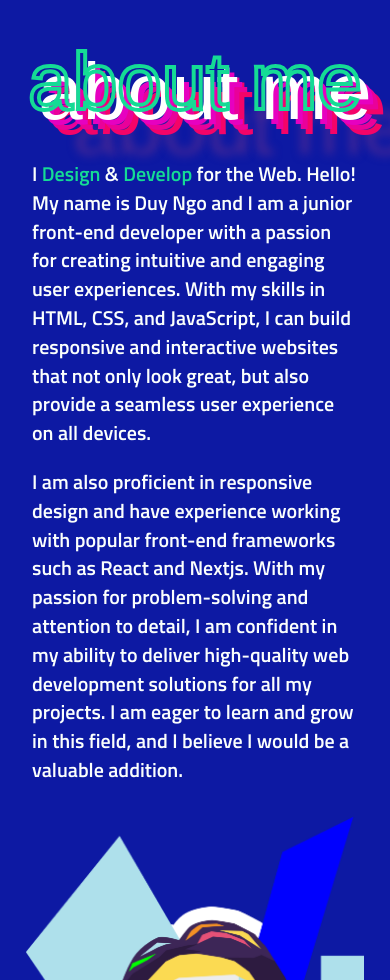
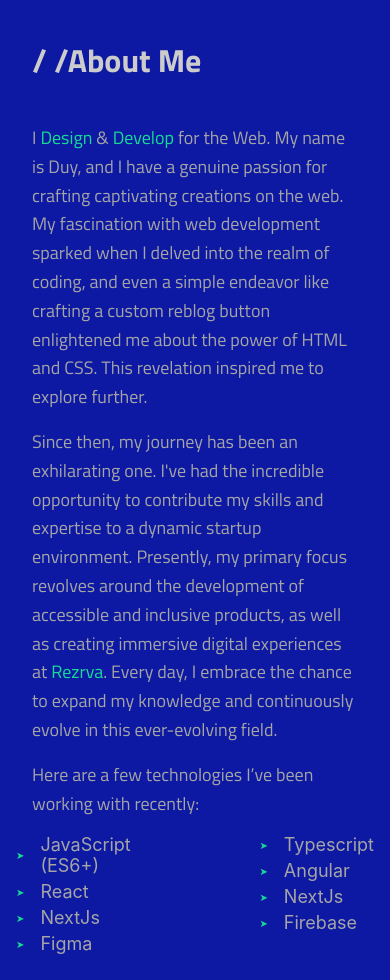
Before and after one commit to Duybo007/portfolio, a React (Create React App) app: page / in a window 390 px wide. Shown: the part 1020-2000 px from the top of the page. Built offline with nearby package versions, Linux system fonts and the light colour scheme; a web font is replaced by a local one.

Commit message:
remove skills

```diff
--- a/src/App.css
+++ b/src/App.css
@@ -1,5 +1,9 @@
 .App {
   text-align: center;
+}
+
+#skills{
+  padding: 0 5rem;
 }
 
 .App-logo {
--- a/src/App.js
+++ b/src/App.js
@@ -6,6 +6,7 @@ import Skills from './components/Skills';
 import Projects from './components/Projects';
 import Contact from './components/Contact';
 import Footer from './components/Footer';
+import { motio, useScroll, useTransform } from "framer-motion";
 
 function App() {
   return (
@@ -20,9 +21,9 @@ function App() {
         <About/>
       </section>
 
-      <section id='skills'>
+      {/* <section id='skills'>
         <Skills/>
-      </section>
+      </section> */}
 
       <section id='projects'>
         <Projects/>
--- a/src/components/About.css
+++ b/src/components/About.css
@@ -7,15 +7,50 @@
 }
 
 .about h3{
-    font-size: 7rem;
-    color: #15DB95;
+    font-size: 2rem;
+    color: #cccccc;
     font-family: 'Titillium Web', sans-serif;
     position: relative;
     width: fit-content;
     font-weight: 700;
+    padding-bottom: 1.5rem;
 }
 
+.about h3::after{
+    content: '';
+    position: absolute;
+    width: 100%;
+    transform: scaleX(0);
+    height: 4px;
+    bottom: 15%;
+    left: 0;
+    background-color: #15DB95;
+    transform-origin: bottom right;
+    transition: transform 0.5s ease-out;
+}
 
+.about h3:hover::after{
+    transform: scaleX(1);
+    transform-origin: bottom left;
+}
+
+.contents-list {
+    display: flex;
+    gap: 6rem;
+    color: #a5a5a5;
+    font-size: 18px;
+}
+
+.contents-list li {
+    margin-bottom: 5px;
+    display: flex;
+    align-items: center;
+    gap: 1rem;
+}
+
+.bullet {
+    font-size: 10px;
+}
 
 @font-face {
     src: url("https://www.axis-praxis.org/fonts/webfonts/MetaVariableDemo-Set.woff2")
@@ -28,8 +63,9 @@ main {
     transition: all 0.5s;
     -webkit-text-stroke: 4px #15DB95;
     font-variation-settings: "wght" 900, "ital" 1;
-    font-size: 10rem;
+    font-size: 8rem;
     text-align: center;
+    padding-bottom: 1rem;
     color: transparent;
     font-family: "Meta", sans-serif;
     text-shadow: 10px 10px 0px #ffffff, 15px 15px 0px #e601c0,
@@ -63,7 +99,7 @@ main:hover {
     width: 100%;
     height: 100%;
     display: flex;
-    justify-content: center;
+    /* justify-content: center; */
 }
 
 .contents-about{
@@ -74,13 +110,14 @@ main:hover {
 }
 
 .contents p{
-    font-size: 20px;
+    font-size: 18px;
     line-height: 1.8rem;
-    font-weight: 600;
-    color: #FBFFFD;
+    font-weight: 500;
+    color: #a5a5a5;
     max-width: 540px;
     margin-right: 2.5rem;
-    font-family: 'Titillium Web', sans-serif
+    font-family: 'Titillium Web', sans-serif;
+    padding-bottom: 1rem;
 }
 
 .contents-img{
@@ -103,6 +140,7 @@ span{
     }
     .contents p{
         max-width: 700px;
+        padding-bottom: 1rem
     }
 }
 @media screen and (min-width: 2500px){
@@ -114,6 +152,7 @@ span{
         max-width: 850px;
         font-size: 35px;
         line-height: 2.7rem;
+        padding-bottom: 1rem
     }
 }
 @media screen and (max-width: 850px) {
@@ -127,9 +166,10 @@ span{
         margin: 0;
         padding: 0 1rem;
         text-align: left;
+        padding-bottom: 1rem
     }
     .contents-about{
-        align-items: center;
+        /* align-items:start; */
     }
     .contents-img{
         margin-top: 2rem;
@@ -144,12 +184,13 @@ span{
 
     .about{
         height: 100%;
-        text-align: center;
+        text-align: left;
     }
 
     .about h3{
-        font-size: 4rem;
-        margin: 0 auto 1rem auto;
+        font-size: 2rem;
+        margin-bottom: 1rem;
+        padding-left: 1rem;
     }
     .about h3:hover::after{
         display: none;
--- a/src/components/About.js
+++ b/src/components/About.js
@@ -14,14 +14,29 @@ function About() {
         <div className='contents'>
             <div className='contents-about'>
                 {/* <h3 className="about-me">About Me.</h3> */}
-                <main>about me</main>
+                {/* <main>about me</main> */}
+                <h3>/ /About Me</h3>
                 <p>
                     I <span>Design</span> & <span>Develop</span> for the Web.
-                    Hello! My name is Duy Ngo and I am a junior front-end developer with a passion for creating intuitive and engaging user experiences. With my skills in HTML, CSS, and JavaScript, I can build responsive and interactive websites that not only look great, but also provide a seamless user experience on all devices. </p>
-                    <br/>
-                    <p>I am also proficient in responsive design and have experience working with popular front-end frameworks such as React and Nextjs. With my passion for problem-solving and attention to detail, I am confident in my ability to deliver high-quality web development solutions for all my projects.
-                    I am eager to learn and grow in this field, and I believe I would be a valuable addition.
+                    My name is Duy, and I have a genuine passion for crafting captivating creations on the web. My fascination with web development sparked when I delved into the realm of coding, and even a simple endeavor like crafting a custom reblog button enlightened me about the power of HTML and CSS. This revelation inspired me to explore further.
                 </p>
+                <p>Since then, my journey has been an exhilarating one. I've had the incredible opportunity to contribute my skills and expertise to a dynamic startup environment. Presently, my primary focus revolves around the development of accessible and inclusive products, as well as creating immersive digital experiences at <span><a target="_blank" href='https://rezrva.com/'>Rezrva</a></span>. Every day, I embrace the chance to expand my knowledge and continuously evolve in this ever-evolving field.
+                </p>
+                <p>Here are a few technologies I’ve been working with recently:</p>
+                <div className='contents-list'>
+                    <ul>
+                        <li><span className='bullet'>➤</span> JavaScript (ES6+)</li>
+                        <li><span className='bullet'>➤</span> React</li>
+                        <li><span className='bullet'>➤</span> NextJs</li>
+                        <li><span className='bullet'>➤</span> Figma</li>
+                    </ul>
+                    <ul>
+                        <li><span className='bullet'>➤</span> Typescript</li>
+                        <li><span className='bullet'>➤</span> Angular</li>
+                        <li><span className='bullet'>➤</span> NextJs</li>
+                        <li><span className='bullet'>➤</span> Firebase</li>
+                    </ul>
+                </div>
             </div>
             <div className='contents-img'>
                 <img src='/me.png' alt='about me'/>
--- a/src/components/Contact.css
+++ b/src/components/Contact.css
@@ -1,14 +1,14 @@
-.row h1 {
+.row h3 {
     font-family: 'Titillium Web', sans-serif;
     font-weight: 900;
-    font-size: 4rem;
-    color: #15DB95;
+    font-size: 2rem;
+    color: #cccccc;
     text-align: center;
     position: relative;
     font-weight: 700;
 }
 
-.row h1::after{
+.row h3::after{
     content: '';
     position: absolute;
     width: 100%;
@@ -30,7 +30,7 @@ h4 {
     font-family: 'Open Sans', sans-serif;
     font-weight: 400;
     font-size: 20px;
-    color: #FBFFFD;
+    color: #a5a5a5;
     line-height: 1.5;
 }
 
--- a/src/components/Contact.js
+++ b/src/components/Contact.js
@@ -49,7 +49,8 @@ viewport={{ once: true }}
 class="contact-container">
 	<div class="row">
 			{/* <h1>Contact</h1> */}
-			<main>contact</main>
+			{/* <main>contact</main> */}
+			<h3>/ /Contact</h3>
 	</div>
 	<div class="row">
 			<h4 style={{textAlign:"center"}}>I'd love to hear from you!</h4>
--- a/src/components/Hero.css
+++ b/src/components/Hero.css
@@ -41,18 +41,19 @@
     font-size: 1rem;
     font-family: 'Titillium Web', sans-serif;
     font-weight: 600;
-    color: #FBFFFD;
+    color: #a5a5a5;
     text-align: left;
     word-spacing: 4px
 }
 
 .p__opensans{
     margin-top: 1rem;
+    color: #a5a5a5
 }
 
 .intro p{
     text-align: left;
-    color: #FBFFFD;
+    color: #a5a5a5;
     max-width: 540px;
     font-size: 1.1rem;
     line-height: 2rem;
--- a/src/components/Projects.js
+++ b/src/components/Projects.js
@@ -11,10 +11,10 @@ function Projects() {
             transition={{duration: 1.5}}
             viewport={{ once: true }}
             className='projects'>
-        {/* <h3>Some Things I’ve Built.</h3> */}
-        <main>projects</main>
-        <p className='projects-intro'>
-            Check out some of my latest web design case studies.</p>
+        <h3>/ /Some Things I’ve Built.</h3>
+        {/* <main>projects</main> */}
+        {/* <p className='projects-intro'>
+            Check out some of my latest web design case studies.</p> */}
     <div className='projects-content'>
         {/* <div>
             <ProjectCard/>
--- a/src/components/Skills.css
+++ b/src/components/Skills.css
@@ -1,18 +1,20 @@
 .skills{
     width: 100vw;
-    margin: 0 auto;
-    padding: 100px 2rem;
+    /* margin: 0 auto; */
+    padding: 100px 0;
     position: relative;
+    text-align: left;
 }
 
 .skills h3{
-    font-size: 5rem;
-    color: #15DB95;
+    font-size: 2rem;
+    color: #cccccc;
     font-family: 'Titillium Web', sans-serif;
     position: relative;
     width:fit-content;
-    margin: 0 auto;
+    /* margin: 0 auto; */
     font-weight: 700;
+    padding-bottom: 1.5rem
 }
 
 .skills h3::after{
@@ -33,6 +35,25 @@
   transform-origin: bottom left;
 }
 
+.experience {
+  /* margin: 0 auto; */
+  /* display: flex;
+  flex-direction: column;
+  justify-content: center;
+  align-items: center; */
+}
+
+.exp-des{
+  margin-left: 2rem;
+  padding-top: 1rem;
+}
+
+.exp-des p {
+  padding-bottom: 8px;
+  color: #a5a5a5 !important;
+  font-size: 18px;
+}
+
 .skills-list{
     display: flex;
     flex-direction: column;
@@ -45,7 +66,7 @@
 
 .skills-list h2{
   font-family: 'Titillium Web', sans-serif;
-  color: #FBFFFD;
+  color: #a5a5a5;
   margin: 1.5rem 0;
   font-weight: 600;
 }
@@ -131,16 +152,6 @@
   font-size: 1.3rem;
 }
 
-.p-back{
-  font-family: 'Titillium Web', sans-serif;
-  color: #080F5B;
-  position: absolute;
-  font-size: 30rem;
-  font-weight: bold;
-  z-index: -5;
-  right: 5%;
-  top: 25%;
-}
 
 @media screen and (max-width: 850px) {
   .container{
@@ -151,9 +162,7 @@
   .front, .back{
     border-radius: 15px;
   }
-  .p-back{
-    font-size: 10rem;
-  }
+
   .front,
   .back h1,
   p{
@@ -161,7 +170,8 @@
   }
 
   .skills h3{
-    font-size: 3rem;
+    font-size: 1.8rem;
+    margin: 0 2rem;
   }
   .skills h3:hover::after{
     display: none;
```
Also changed, not shown: src/components/Navbar.js (+4 -4 lines), src/components/Projects.css (+21 -10 lines), src/components/Skills.js (+21 -4 lines).
